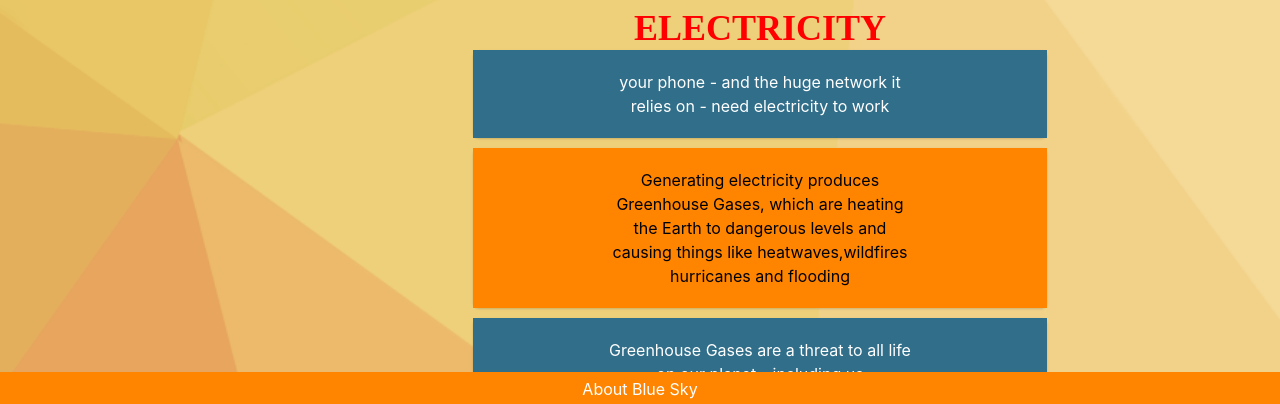
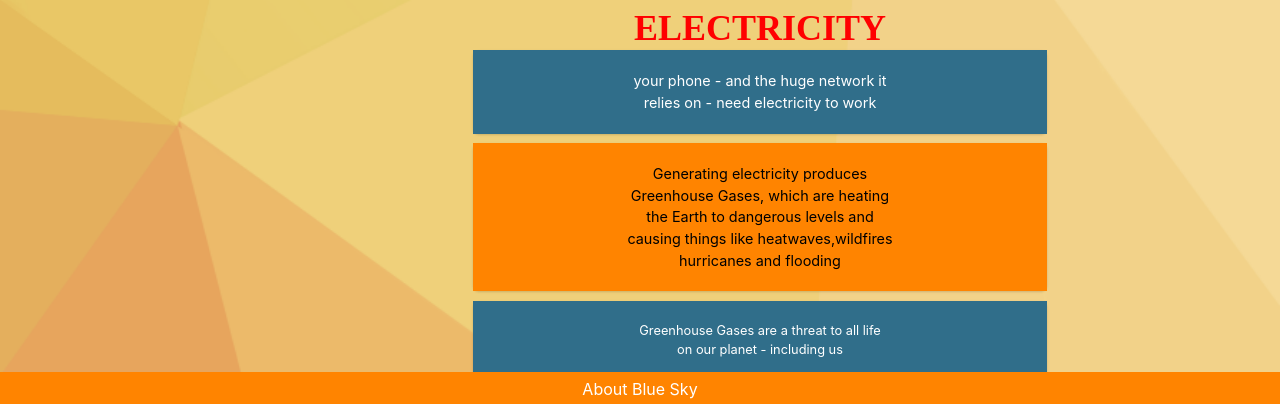
Before and after one commit to Emeka207ja/greenhouse, a Next.js app: page /pagefour in a window 1280 px wide. Shown: the part 394-798 px from the top of the page. Built offline with nearby package versions, Linux system fonts and the light colour scheme; grey boxes are pictures that could not be loaded.

Commit message:
fourth screen added

```diff
--- a/src/Components/PageFour.tsx
+++ b/src/Components/PageFour.tsx
@@ -52,7 +52,7 @@ export const PageFour: React.FC = () => {
                 >
                     <Box
                         color={"white"}
-                        fontSize={"1rem"}
+                        fontSize={"0.9rem"}
                         textAlign={"center"}
                     >
                         <Text>your phone - and the huge network it </Text>
@@ -68,7 +68,7 @@ export const PageFour: React.FC = () => {
                 >
                     <Box
                         color={"black"}
-                        fontSize={"1rem"}
+                        fontSize={"0.9rem"}
                         textAlign={"center"}
                     >
                         <Text>Generating electricity produces</Text>
@@ -88,7 +88,7 @@ export const PageFour: React.FC = () => {
                 >
                     <Box
                         color={"white"}
-                        fontSize={"1rem"}
+                        fontSize={"0.8rem"}
                         textAlign={"center"}
                     >
                         <Text>Greenhouse Gases are a threat to all life</Text>
```
